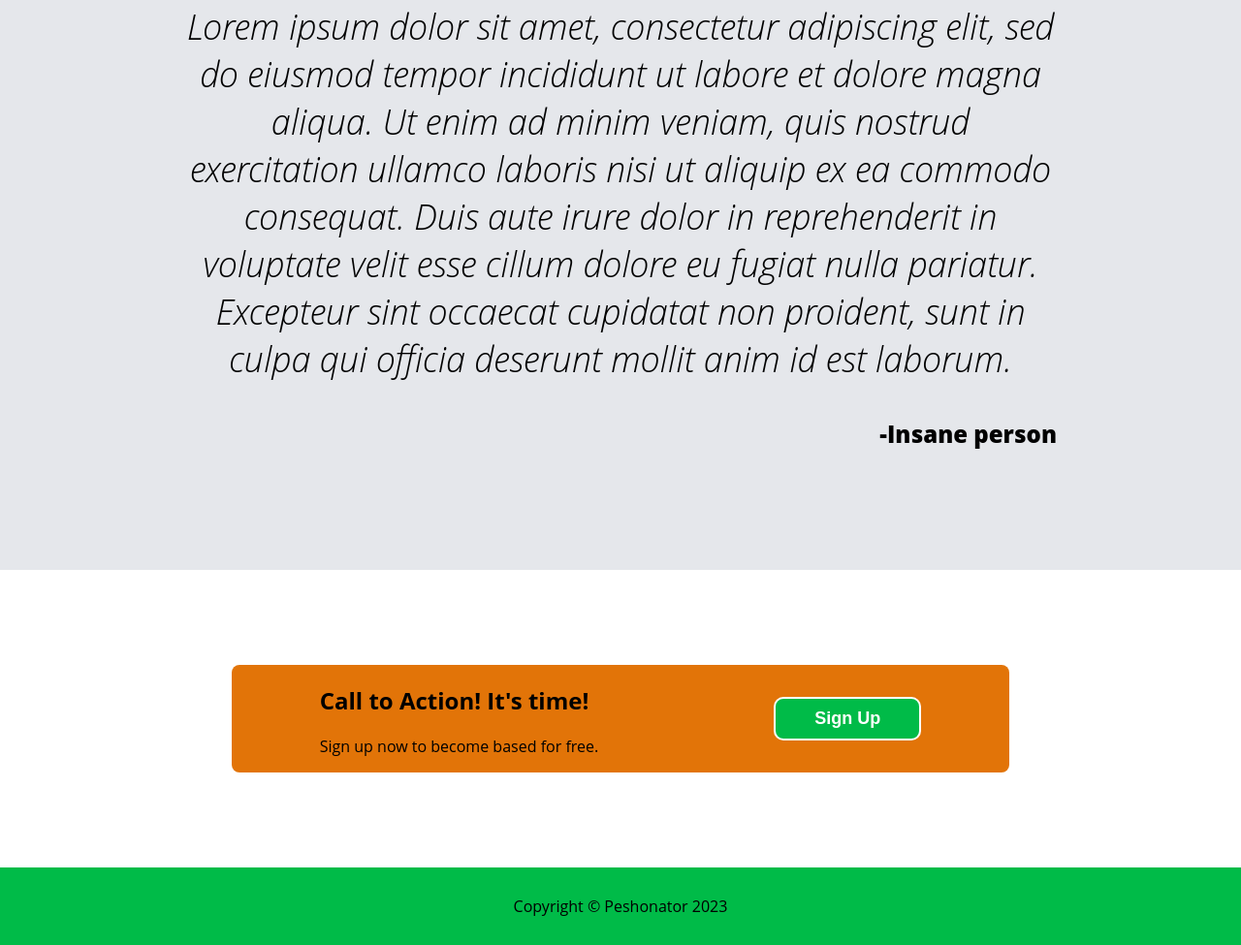
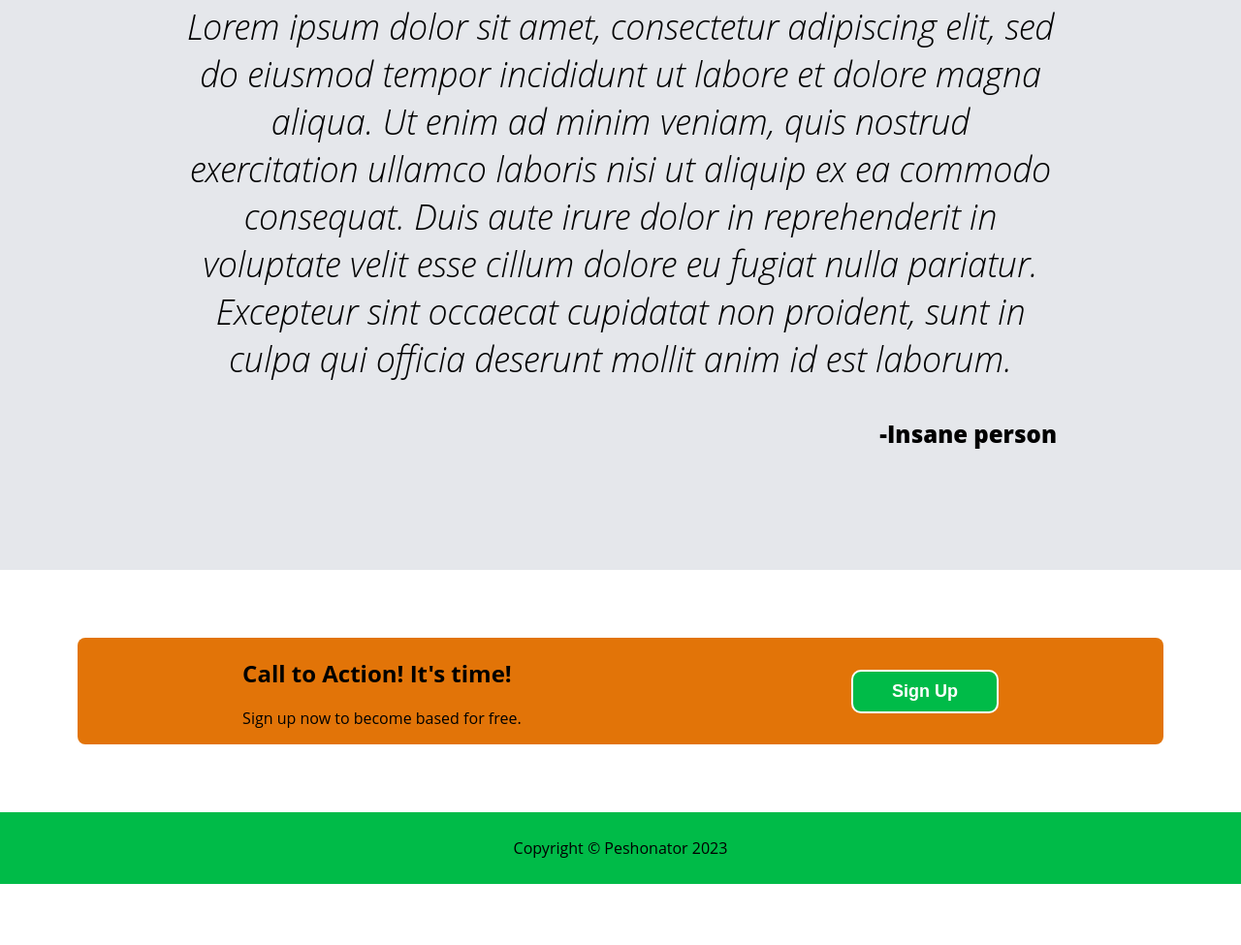
Before and after one commit to bdpesho/landing-page, a plain HTML site: page index.html in a window 1280 px wide. Shown: the part 1001-1976 px from the top of the page at 97% size. After the commit the page ends 1913 px from the top, so only its background shows below. Drawn offline with Linux system fonts and the light colour scheme.

Commit message:
Shift some css

```diff
--- a/style.css
+++ b/style.css
@@ -137,7 +137,7 @@ nav li a {
     display: flex;
     justify-content: center;
     align-items: center;
-    padding: 3% 14%;
+    padding: 10px 20px;
     margin: 60px;
 }
 
@@ -148,6 +148,7 @@ nav li a {
     background-color: #E27408;
     width: 100%;
     border-radius: 8px;
+    max-width: 1400px;
 }
 
 
@@ -164,7 +165,7 @@ nav li a {
 
 footer {
     background-color: #00bb48;
-    padding: 1% 5%;
+    padding: 10px 20px;
 }
 
 .footer-text{
```
